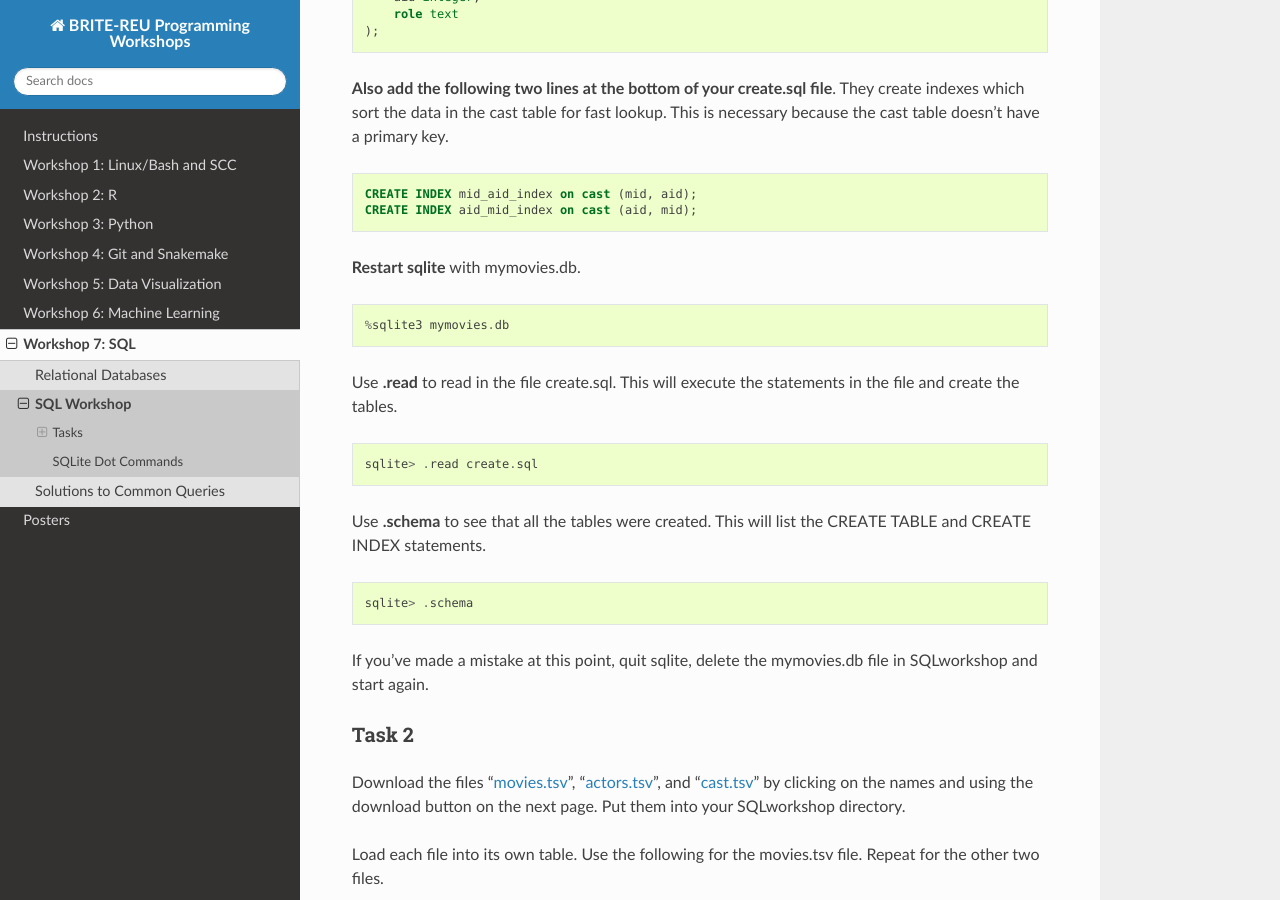
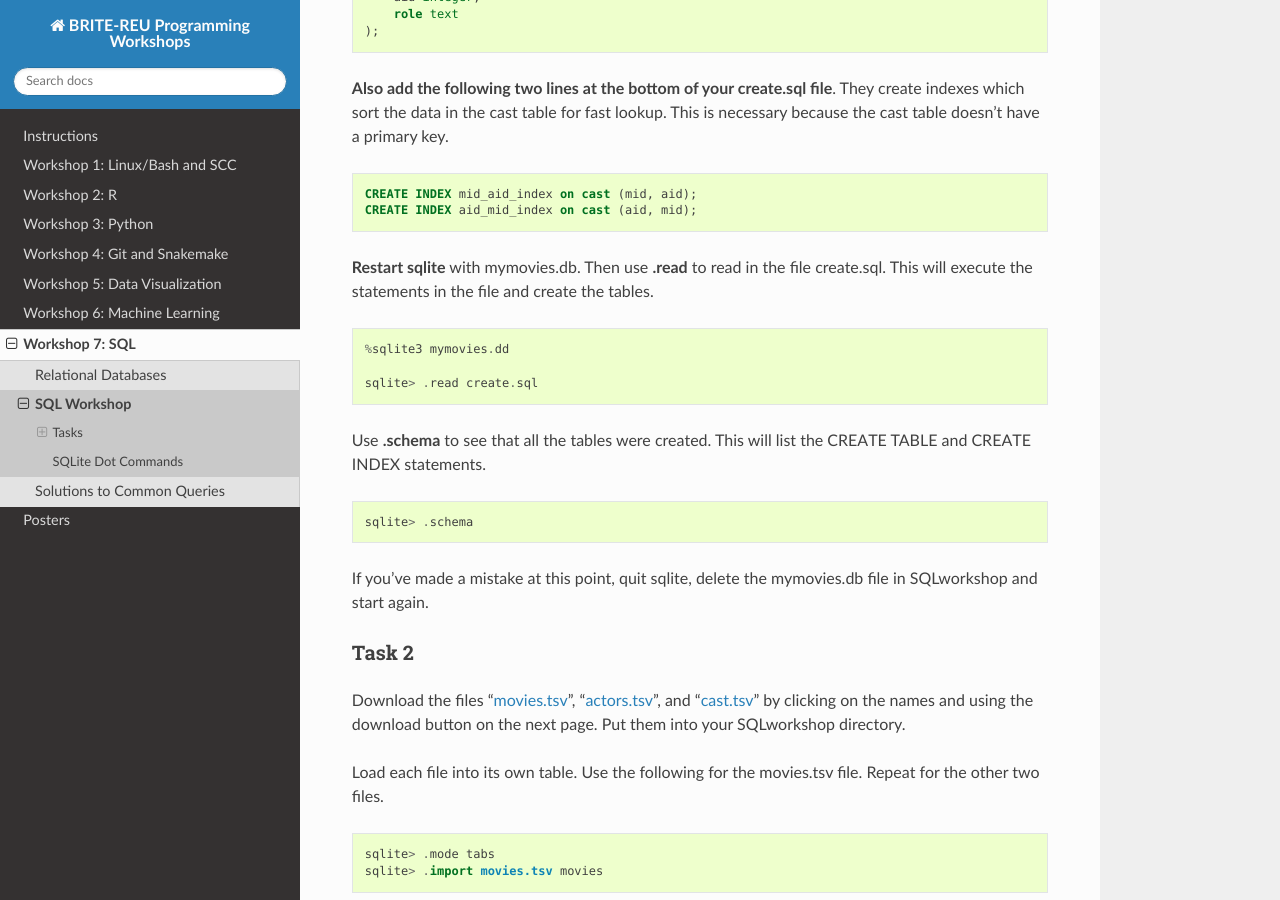
Before and after one commit to BRITE-REU/programming-workshops, a Sphinx documentation site: the page built from source/workshops/07_SQL/Workshop_SQL.rst, in a window 1280 px wide and 900 px high, scrolled down 1196 px. Built offline with Sphinx 7.4.7 and the Read the Docs theme 2.0.0, drawn with Linux system fonts in a browser that asks for light colours.

Commit message:
Update Workshop_SQL.rst

```diff
--- a/source/workshops/07_SQL/Workshop_SQL.rst
+++ b/source/workshops/07_SQL/Workshop_SQL.rst
@@ -77,17 +77,14 @@ Create a file **create.sql** in an editor and enter the CREATE TABLE statements
 	CREATE INDEX mid_aid_index on cast (mid, aid);
 	CREATE INDEX aid_mid_index on cast (aid, mid);
 
-**Restart sqlite** with mymovies.db.
+**Restart sqlite** with mymovies.db.  Then use **.read** to read in the file create.sql.  This will execute the statements in the file and create the tables.
+
 
 .. code::
 
-	%sqlite3 mymovies.db
+	%sqlite3 mymovies.dd
 
-Use **.read** to read in the file create.sql.  This will execute the statements in the file and create the tables.
-
-.. code::
-
-   sqlite> .read create.sql
+        sqlite> .read create.sql
 
 
 Use **.schema** to see that all the tables were created.  This will list the CREATE TABLE and CREATE INDEX statements.
```
